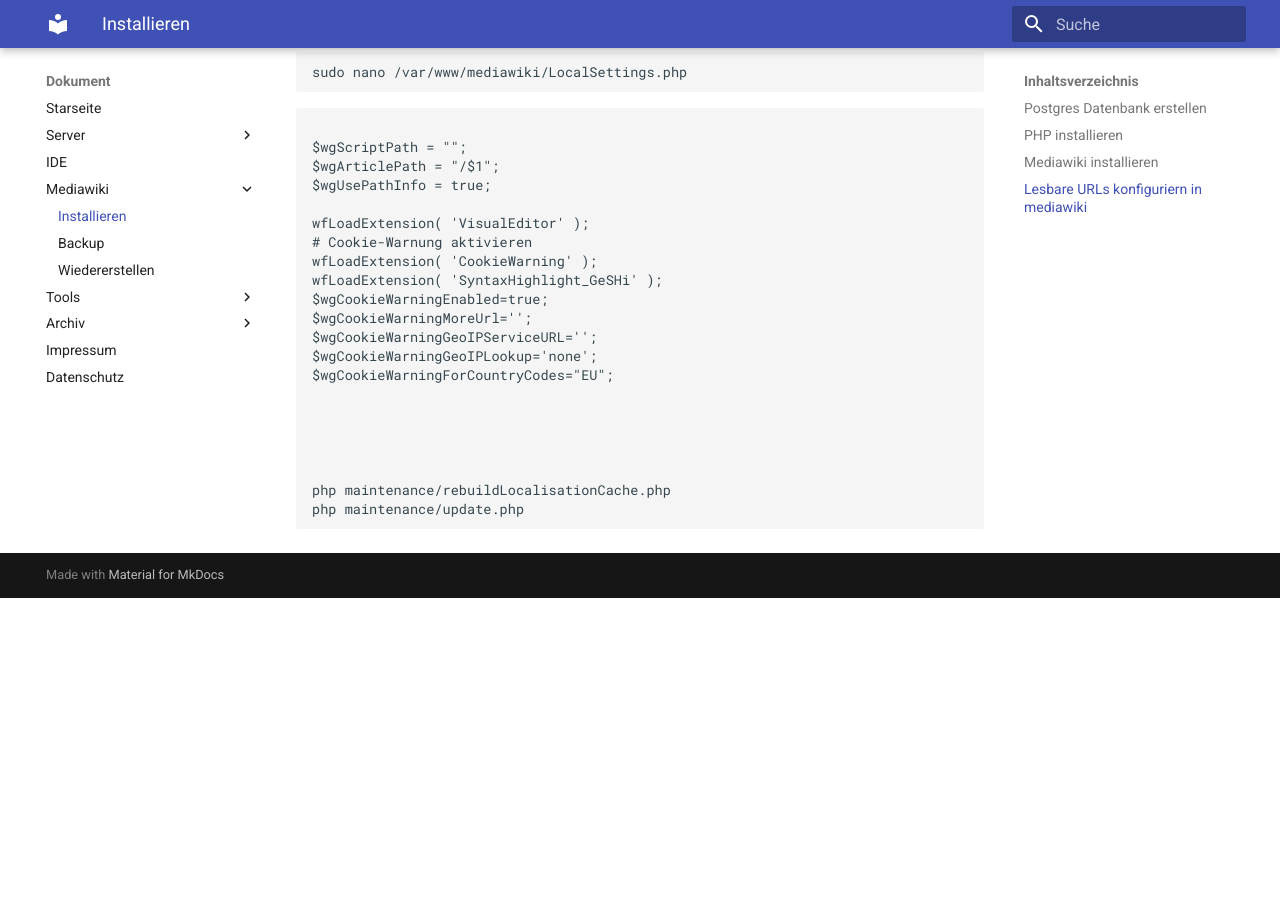
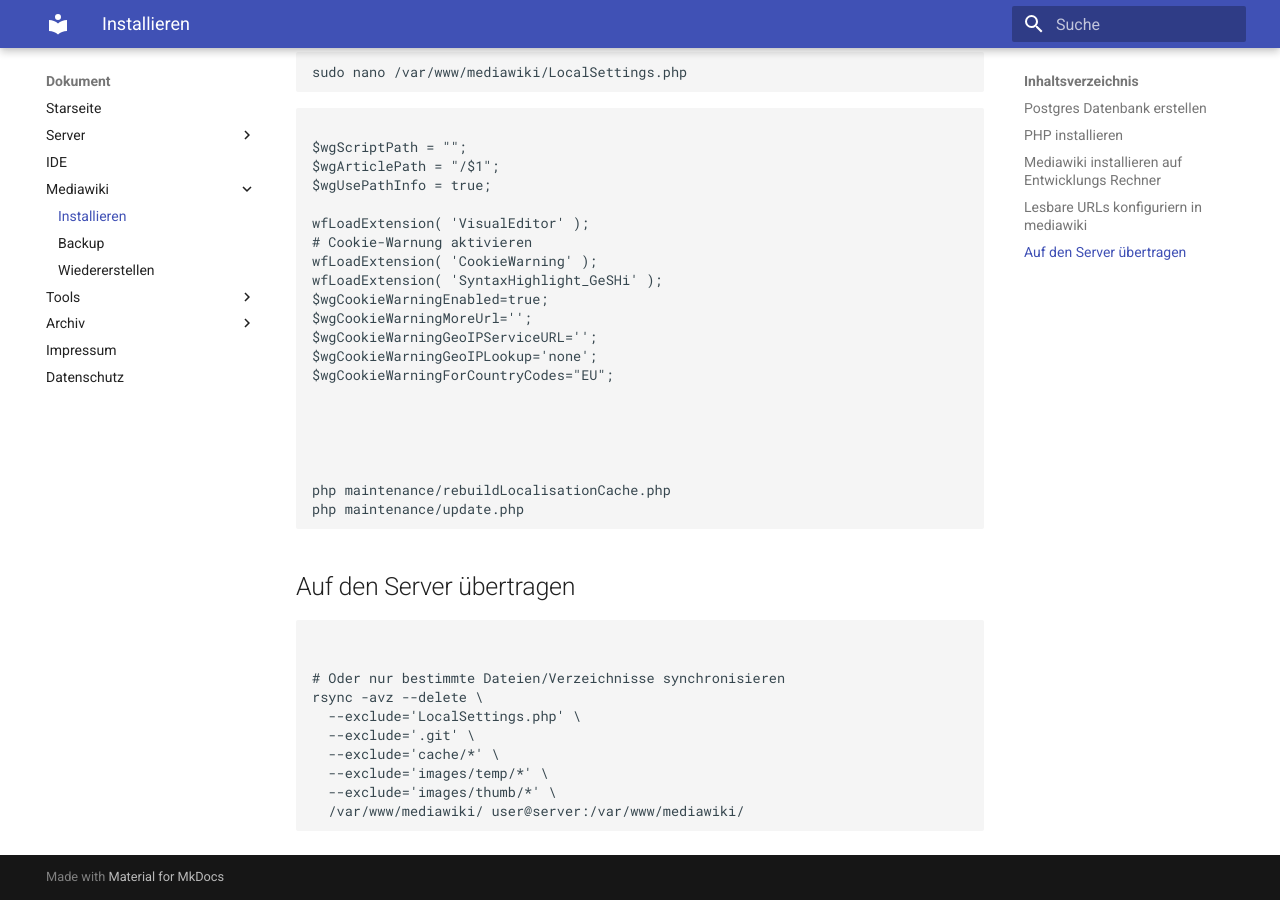
Before and after one commit to thorstenkloehn/dokument, an MkDocs documentation site: the page built from docs/CMS/Mediawiki/index.md, in a window 1280 px wide and 900 px high, scrolled down 1108 px. Built offline with MkDocs 1.6.1 and Material for MkDocs 9.7.7, drawn with Linux system fonts in a browser that asks for light colours; before the commit the page ends 1706 px from its top, so only the background shows below that; some of the changed text lies outside the part shown.

Commit message:
Dokumentation: Aktualisierung der Anweisungen zur Mediawiki-Installation und Hinzufügen von Synchronisationsbefehlen für den Server

````diff
--- a/docs/CMS/Mediawiki/index.md
+++ b/docs/CMS/Mediawiki/index.md
@@ -13,7 +13,7 @@ sudo apt install php-fpm php-pgsql php-xml php-curl php-gd php-mbstring php-xmlr
 
 
 
-## Mediawiki installieren
+## Mediawiki installieren auf Entwicklungs Rechner
 ```bash
 cd /var/www
 sudo git clone https://gerrit.wikimedia.org/r/mediawiki/core.git mediawiki
@@ -73,3 +73,18 @@ $wgCookieWarningForCountryCodes="EU";
 php maintenance/rebuildLocalisationCache.php
 php maintenance/update.php
 ```
+
+## Auf den Server übertragen
+
+```bash
+
+
+# Oder nur bestimmte Dateien/Verzeichnisse synchronisieren
+rsync -avz --delete \
+  --exclude='LocalSettings.php' \
+  --exclude='.git' \
+  --exclude='cache/*' \
+  --exclude='images/temp/*' \
+  --exclude='images/thumb/*' \
+  /var/www/mediawiki/ user@server:/var/www/mediawiki/
+```
````
Also changed, not shown: docs/IDE/index.md (+14 -0 lines).
